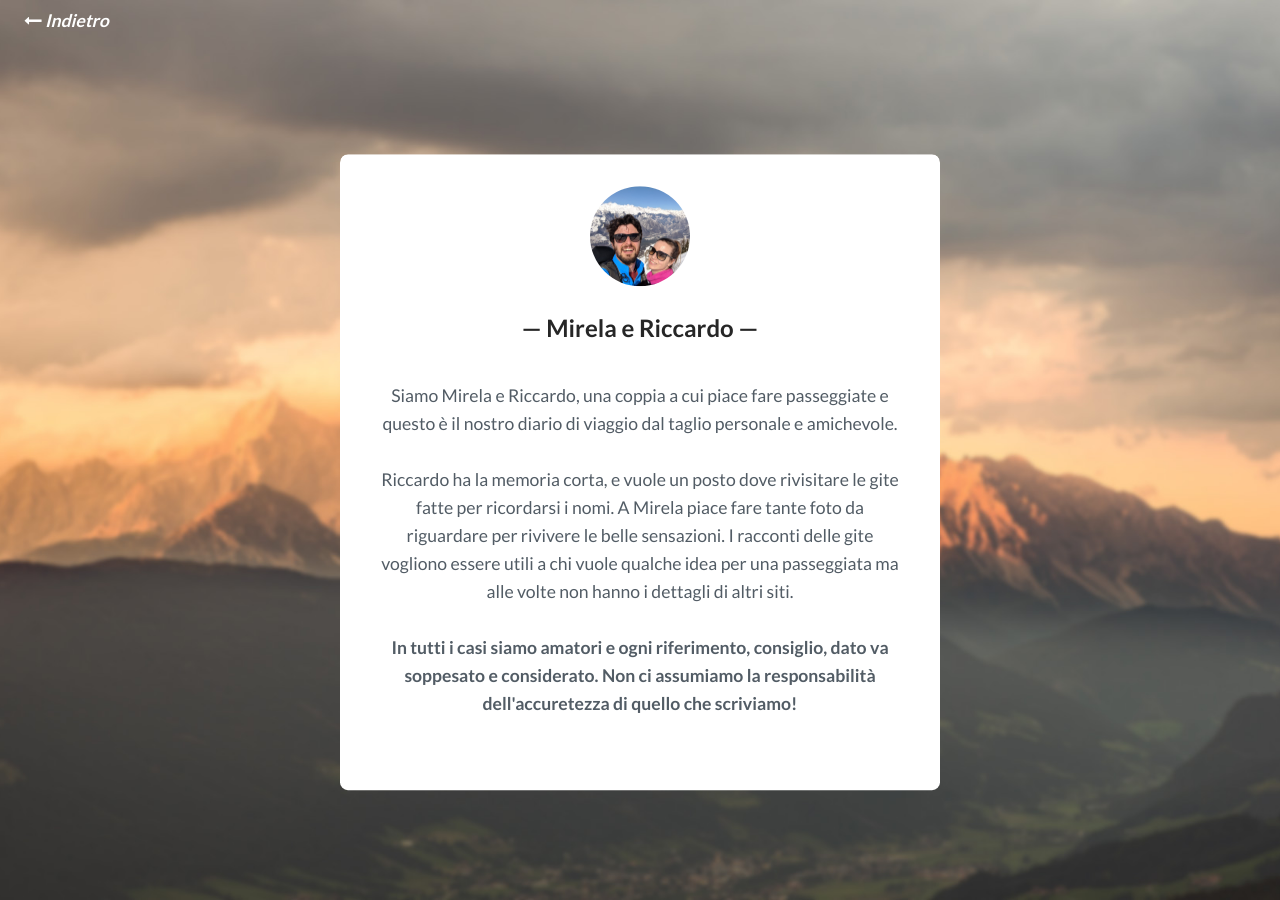
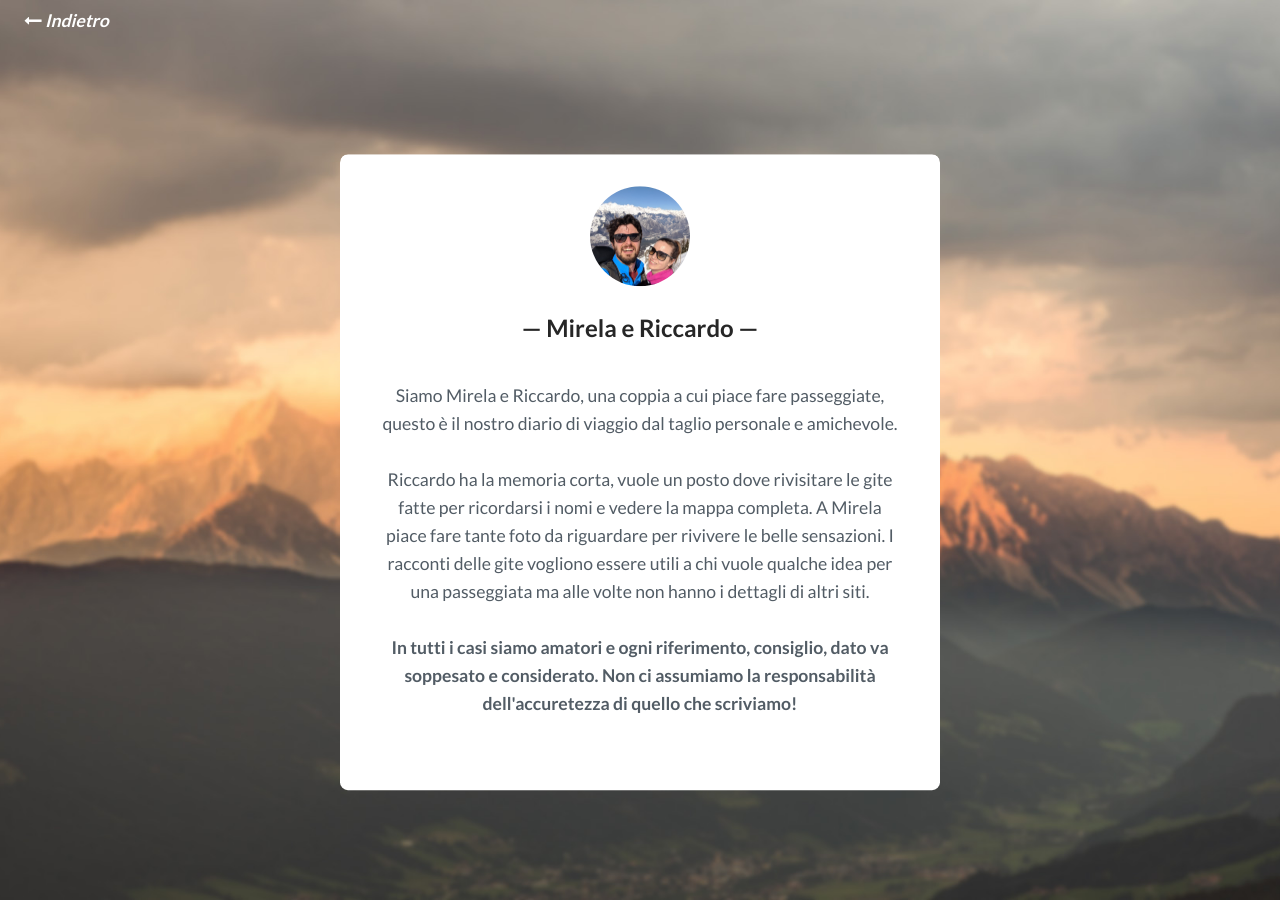
Before and after one commit to RCasatta/mirimonti, a Jekyll site: the page built from _pages/about.html, in a window 1280 px wide. Built offline with Jekyll 4.4.1, drawn with Linux system fonts in a browser that asks for light colours; comment, search, counter and statistics services are not loaded.

```diff
--- a/_pages/about.html
+++ b/_pages/about.html
@@ -15,8 +15,8 @@ permalink: /chi-siamo/
         <div class="author_info">
           <h2 class="author_title">Mirela e Riccardo</h2>
           <p class="author_subtitle" style="margin: 40px;">
-            Siamo Mirela e Riccardo, una coppia a cui piace fare passeggiate e questo è il nostro diario di viaggio dal taglio personale e amichevole.<br><br>
-              Riccardo ha la memoria corta, e vuole un posto dove rivisitare le gite fatte per ricordarsi i nomi.
+            Siamo Mirela e Riccardo, una coppia a cui piace fare passeggiate, questo è il nostro diario di viaggio dal taglio personale e amichevole.<br><br>
+              Riccardo ha la memoria corta, vuole un posto dove rivisitare le gite fatte per ricordarsi i nomi e vedere la mappa completa.
               A Mirela piace fare tante foto da riguardare per rivivere le belle sensazioni.
               I racconti delle gite vogliono essere utili a chi vuole qualche idea per una passeggiata ma alle volte non hanno i dettagli di altri siti.<br><br>
               <b>In tutti i casi siamo amatori e ogni riferimento, consiglio, dato va soppesato e considerato. Non ci assumiamo la responsabilità dell'accuretezza di quello che scriviamo!</b>
```
Also changed, not shown: _posts/2017-08-27-capanna-2000.md (+7 -3 lines).
